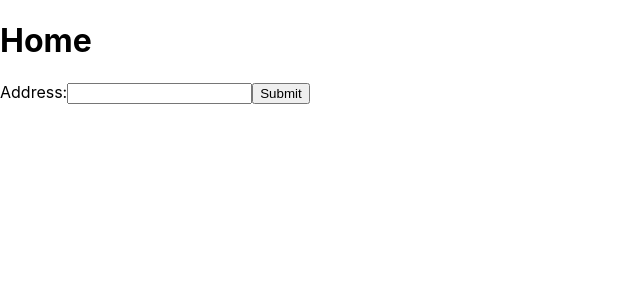
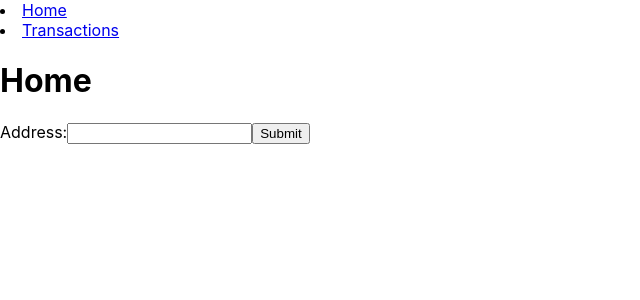
Before and after one commit to bkwyan/CoinTrackerProject, a React (Create React App) app in the folder cointrackerproject/: page / in a window 1280 px wide. Shown: the top 300 px of the page, without its empty margins (0-640 px from the left). Built offline with nearby package versions, Linux system fonts and the light colour scheme.

Commit message:
Added navbar component and allows user to switch between home and transaction page

```diff
--- a/cointrackerproject/src/App.js
+++ b/cointrackerproject/src/App.js
@@ -1,16 +1,18 @@
 import './App.css';
-import { BrowserRouter, Route, Routes } from 'react-router-dom';
+import { BrowserRouter as Router, Route, Routes } from 'react-router-dom';
+import NavBar from './components/NavBar.js';
 import Home from './pages/Home.js';
 import Transactions from './pages/Transactions.js';
 
 function App() {
   return (
-    <BrowserRouter>
+    <Router>
+      <NavBar />
       <Routes>
         <Route path='/' element={<Home/>}/>
         <Route path='/transactions' element={<Transactions/>}/>
       </Routes>
-    </BrowserRouter>
+    </Router>
   );
 }
 
--- /dev/null
+++ b/cointrackerproject/src/components/NavBar.js
@@ -0,0 +1,17 @@
+import React from 'react';
+import {Link} from 'react-router-dom';
+
+const NavBar = () => {
+    return (
+        <div>
+            <li>
+                <Link to="/">Home</Link>
+            </li>
+            <li>
+                <Link to="/transactions">Transactions</Link>
+            </li>
+        </div>
+    );
+}
+
+export default NavBar;
```
